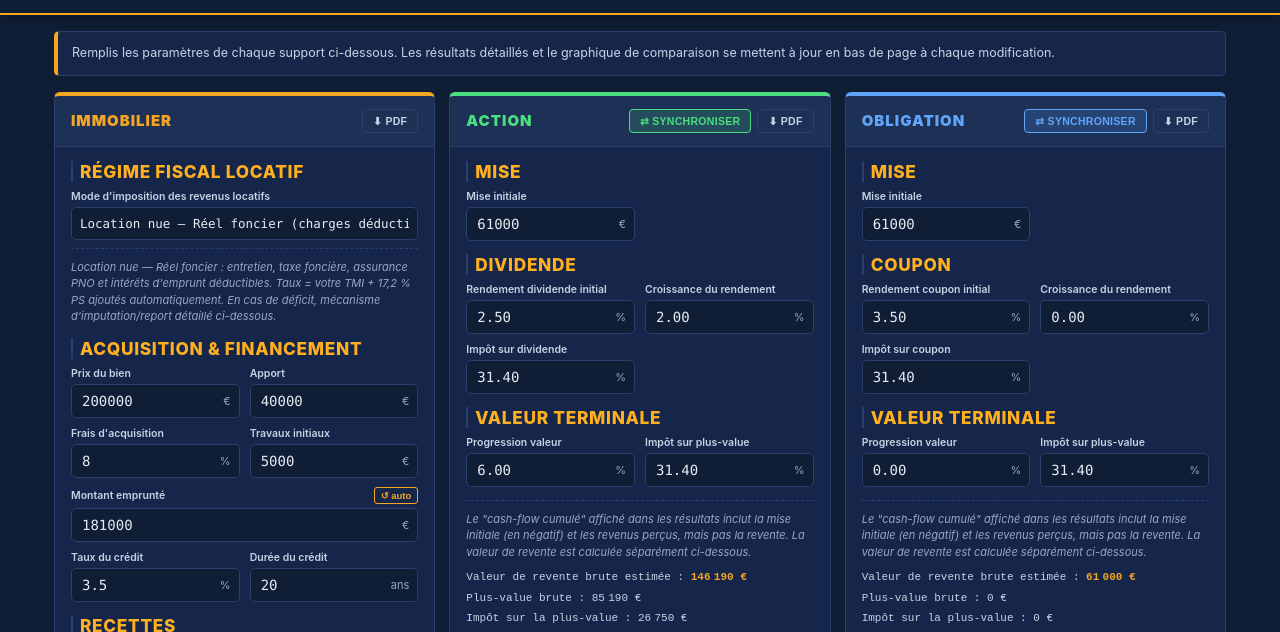
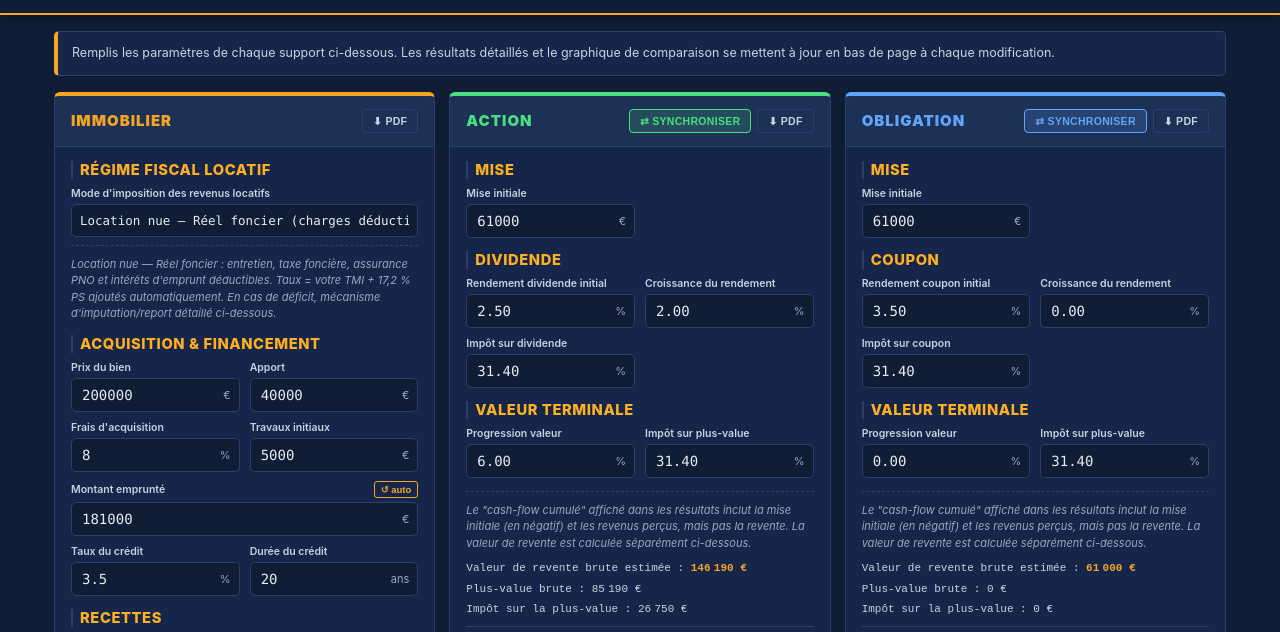
Before and after one commit to 2f8p9gvjr7-byte/Investissement, a plain HTML site: page index.html in a window 1280 px wide. Shown: the part 118-750 px from the top of the page. Drawn offline with Linux system fonts and the light colour scheme.

Commit message:
Add files via upload

```diff
--- a/index.html
+++ b/index.html
@@ -20,7 +20,7 @@
   .section-titre {
     color: #FFB020 !important;
     font-weight: 800 !important;
-    font-size: 1.08em !important;
+    font-size: 0.92em !important;
     letter-spacing: 0.04em !important;
   }
 </style>
```
